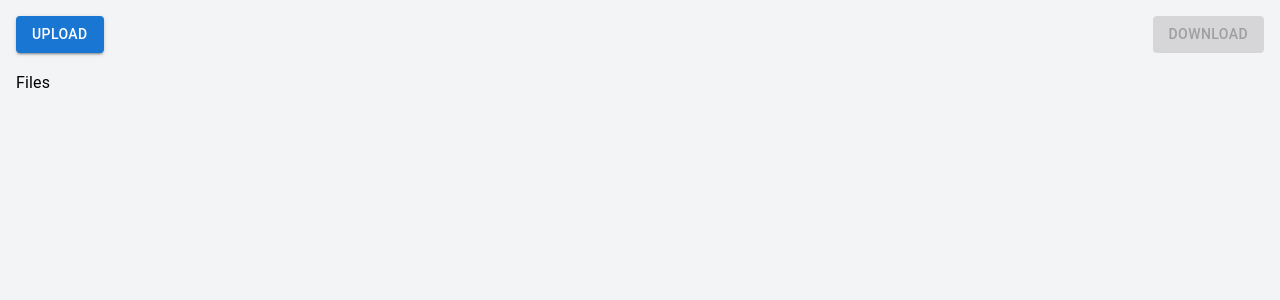
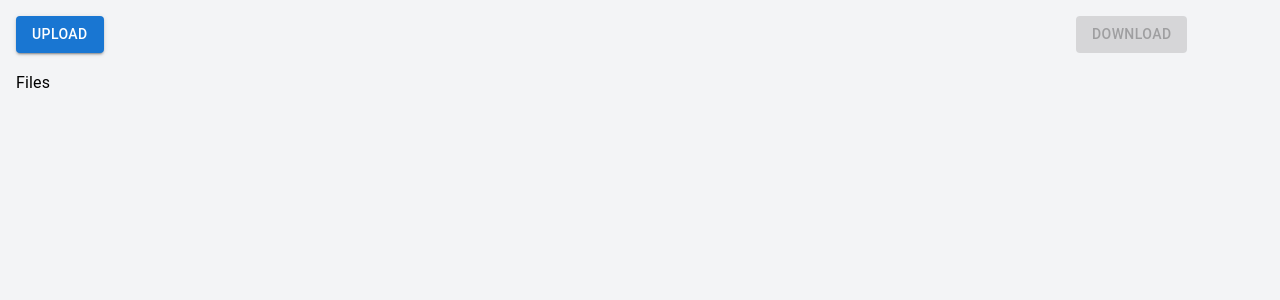
Before and after one commit to savos/document-manager-assessment, a React (Vite) app in the folder client/doc-manager/: page /documents in a window 1280 px wide. Shown: the top 300 px of the page. Built offline with nearby package versions, Linux system fonts and the light colour scheme; sample sign-in values are in the browser's storage.

Commit message:
Align download button with file list

```diff
--- a/client/doc-manager/src/pages/DocumentManager.tsx
+++ b/client/doc-manager/src/pages/DocumentManager.tsx
@@ -59,6 +59,7 @@ export default function DocumentManager() {
 
   return (
     <Box display="flex" flexDirection="column" height="100vh" m={2}>
+      <Box display="flex" flexDirection="column" flexGrow={1} sx={{ width: '128ch' }}>
         <Box mb={2} display="flex" justifyContent="space-between" alignItems="center">
           <Box>
             <Button variant="contained" onClick={triggerUpload}>Upload</Button>
@@ -70,7 +71,7 @@ export default function DocumentManager() {
           <Box mb={2}>
             <Typography variant="subtitle1">Files</Typography>
           </Box>
-        <Box flexGrow={1} overflow="auto" sx={{ width: '128ch' }}>
+          <Box flexGrow={1} overflow="auto">
             <List>
               {files.map((file) => (
                 <ListItemButton
@@ -85,5 +86,6 @@ export default function DocumentManager() {
           </Box>
         </Box>
       </Box>
+    </Box>
   )
 }
```
Lines whose indentation alone changed are shown as unchanged.
